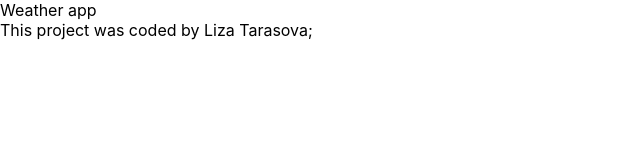
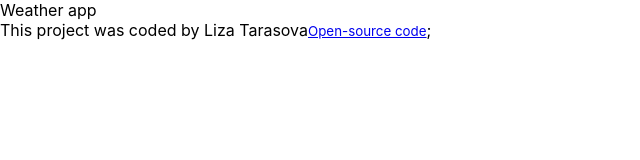
Before and after one commit to Elyzavetka/react-weather-app, a React (Create React App) app: page / in a window 1280 px wide. Shown: the top 160 px of the page, without its empty margins (0-640 px from the left). Built offline with nearby package versions, Linux system fonts and the light colour scheme.

Commit message:
Change link

```diff
--- a/src/App.js
+++ b/src/App.js
@@ -6,7 +6,11 @@ export default function App() {
       Weather app
       <footer>
         This project was coded by Liza Tarasova
-        <a href="https://polite-sherbet-e0fba5.netlify.app" target="_blank"></a>
+        <small>
+          <a href="https://polite-sherbet-e0fba5.netlify.app" target="_blank">
+            Open-source code
+          </a>
+        </small>
         ;
       </footer>
     </div>
```
